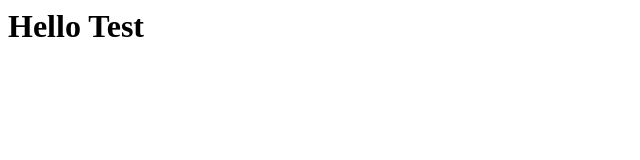
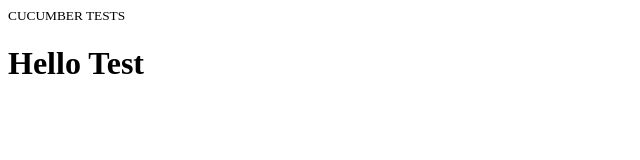
Before and after one commit to m1sh2/cucumber-test, a plain HTML site: page index.html in a window 1280 px wide. Shown: the whole page, without its empty margins (0-640 px from the left). Drawn offline with Linux system fonts and the light colour scheme.

```diff
--- a/index.html
+++ b/index.html
@@ -1,3 +1,3 @@
-
+<small>CUCUMBER TESTS</small>
 
 <h1>Hello Test</h1>
```
